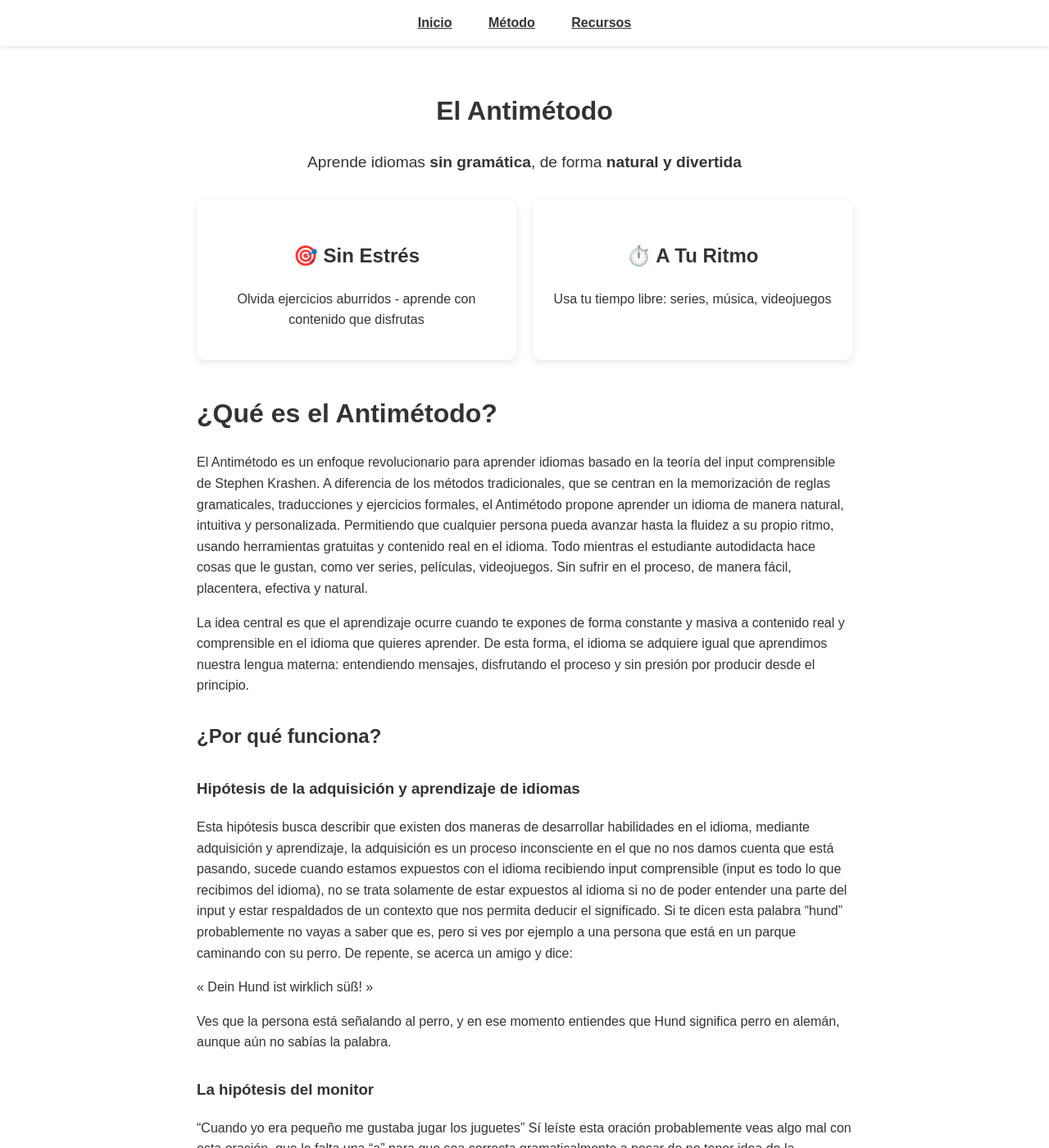
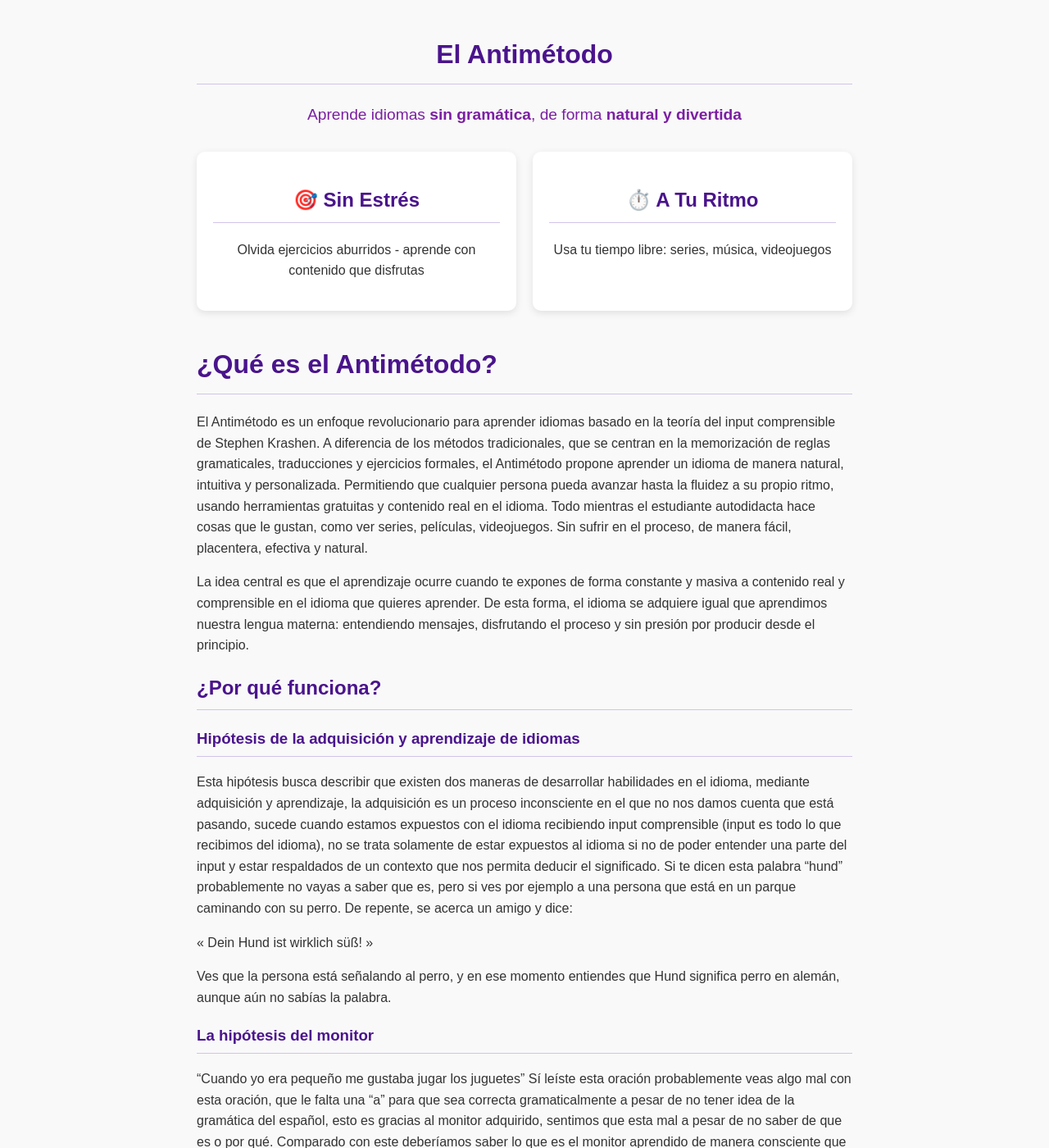
Before and after one commit to LuiseM93/ElAntimetodo, a Jekyll site: the page built from index.md, in a window 1280 px wide and 1400 px high. Shown: the whole window at 82% size. Built offline with Jekyll 4.4.1, drawn with Linux system fonts in a browser that asks for light colours.

Commit message:
Update default.html

```diff
--- a/_layouts/default.html
+++ b/_layouts/default.html
@@ -8,15 +8,22 @@
   <meta property="og:image" content="https://luisem93.github.io/ElAntimetodo/assets/logo-social.jpg">
   <meta property="og:url" content="https://luisem93.github.io/ElAntimetodo/">
   <meta property="og:type" content="website">
+  <meta property="og:image:width" content="1200">
+  <meta property="og:image:height" content="630">
   <meta name="viewport" content="width=device-width, initial-scale=1">
   <meta name="description" content="{{ site.description }}">
   <link rel="icon" href="assets/favicon.ico?v=2">
-
+  <link rel="icon" type="image/png" sizes="32x32" href="assets/favicon-32x32.png?v=2">
+  <link rel="icon" type="image/png" sizes="16x16" href="assets/favicon-16x16.png?v=2">
+  <link rel="apple-touch-icon" href="assets/apple-touch-icon.png?v=2">
   <style>
     :root {
-      --morado-oscuro: #4A148C;
-      --morado-claro: #7B1FA2;
-      --gris-claro: #f5f5f5;
+      --primary-color: #4a148c;     /* Títulos morados */
+      --secondary-color: #7b1fa2;   /* Botones morados */
+      --background-color: #f9f9f9;  /* Fondo gris claro */
+      --text-color: #333;          /* Texto oscuro */
+      --border-color: #d1c4e9;     /* Bordes morado claro */
+      --instagram-color: #E1306C;  /* Color de Instagram */
     }
 
     body {
@@ -25,61 +32,73 @@
       margin: 0 auto;
       padding: 20px;
       line-height: 1.6;
-      color: #333;
-      background: white;
-      padding-top: 80px;
+      color: var(--text-color);
+      background-color: var(--background-color);
     }
 
-    .menu {
-      position: fixed;
-      top: 0;
-      left: 0;
-      right: 0;
-      background: var(--fondo);
-      box-shadow: 0 2px 5px rgba(0,0,0,0.1);
-      padding: 15px 0;
-      z-index: 1000;
-      text-align: center;
-    }
-    .menu a {
-      color: var(--color-primario);
-      font-weight: 600;
-      padding: 10px 15px;
-      margin: 0 5px;
-      border-radius: 4px;
-      transition: all 0.3s;
-    }
-    .menu a:hover {
-      background: #F3E5F5;
+    h1, h2, h3 {
+      color: var(--primary-color);
+      border-bottom: 1px solid var(--border-color);
+      padding-bottom: 0.3em;
     }
 
-    /* BOTÓN */
-    .btn-destacado {
-      display: inline-block;
-      background: linear-gradient(135deg, #6A1B9A, #9C27B0);
-      color: white !important;
-      padding: 12px 25px;
-      border-radius: 30px;
-      font-weight: bold;
-      margin: 20px 0;
-      box-shadow: 0 4px 6px rgba(0,0,0,0.1);
+    a {
+      color: var(--secondary-color);
+      text-decoration: none;
+      transition: all 0.2s ease;
     }
 
-    /* SECCIONES */
-    h1, h2, h3 {
-      color: var(--color-primario);
-      margin-top: 30px;
+    a:hover {
+      color: #5e35b1;
+      text-decoration: underline;
+    }
+
+    /* Footer estilo profesional */
+    footer {
+      margin-top: 4rem;
+      padding-top: 2rem;
+      border-top: 1px solid var(--border-color);
+      text-align: center;
+      color: #666;
+      font-size: 0.9rem;
+    }
+
+    /* Clase para botones */
+    .btn {
+      display: inline-block;
+      background-color: var(--secondary-color);
+      color: white !important;
+      padding: 0.6rem 1.2rem;
+      border-radius: 4px;
+      margin: 0.5rem 0;
+      font-weight: bold;
+      transition: background-color 0.2s;
+    }
+
+    .btn:hover {
+      background-color: #5e35b1;
+      text-decoration: none;
+    }
+
+    /* Estilo específico para Instagram */
+    .instagram-link {
+      color: var(--instagram-color);
+      font-weight: bold;
+    }
+
+    .instagram-link:hover {
+      color: #c13584;
+    }
+
+    .instagram-icon {
+      width: 18px;
+      height: 18px;
+      vertical-align: middle;
+      margin-right: 5px;
     }
   </style>
 </head>
 <body>
-  <!-- Menú minimalista -->
-  <nav class="menu">
-    <a href="#inicio">Inicio</a>
-    <a href="#metodo">Método</a>
-    <a href="#recursos">Recursos</a>
-  </nav>
-
   {{ content }}
 
   <footer>
@@ -96,6 +115,3 @@
   </footer>
 </body>
 </html>
-  <!-- FOOTER (mantén el tuyo) -->
-</body>
-</html>
```
